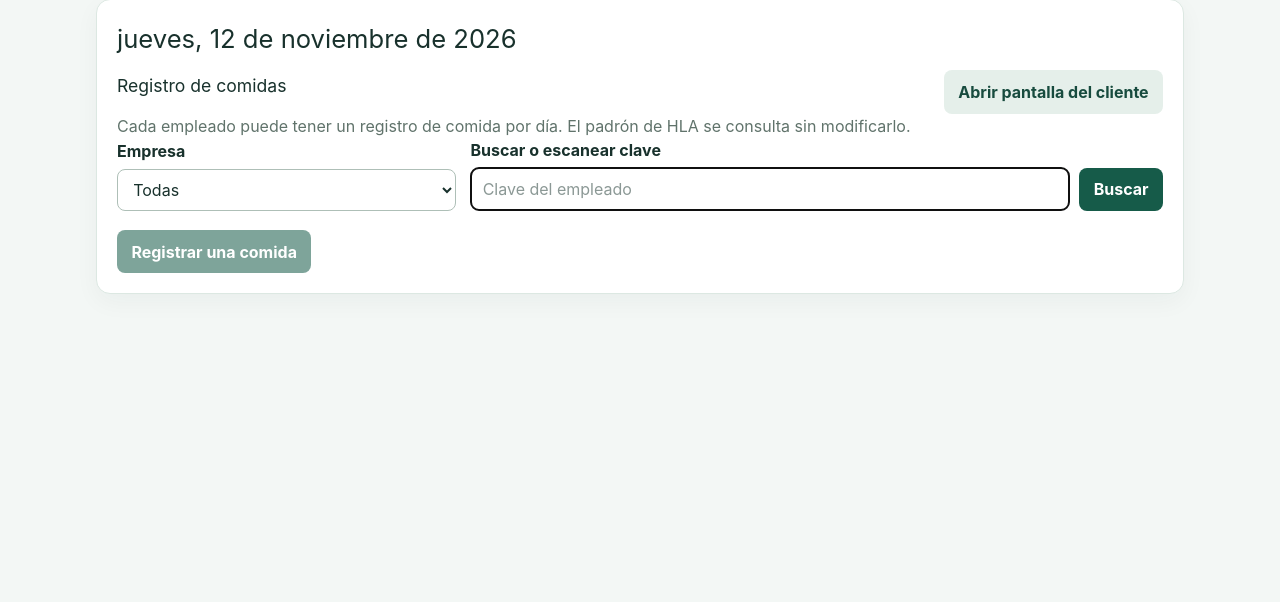
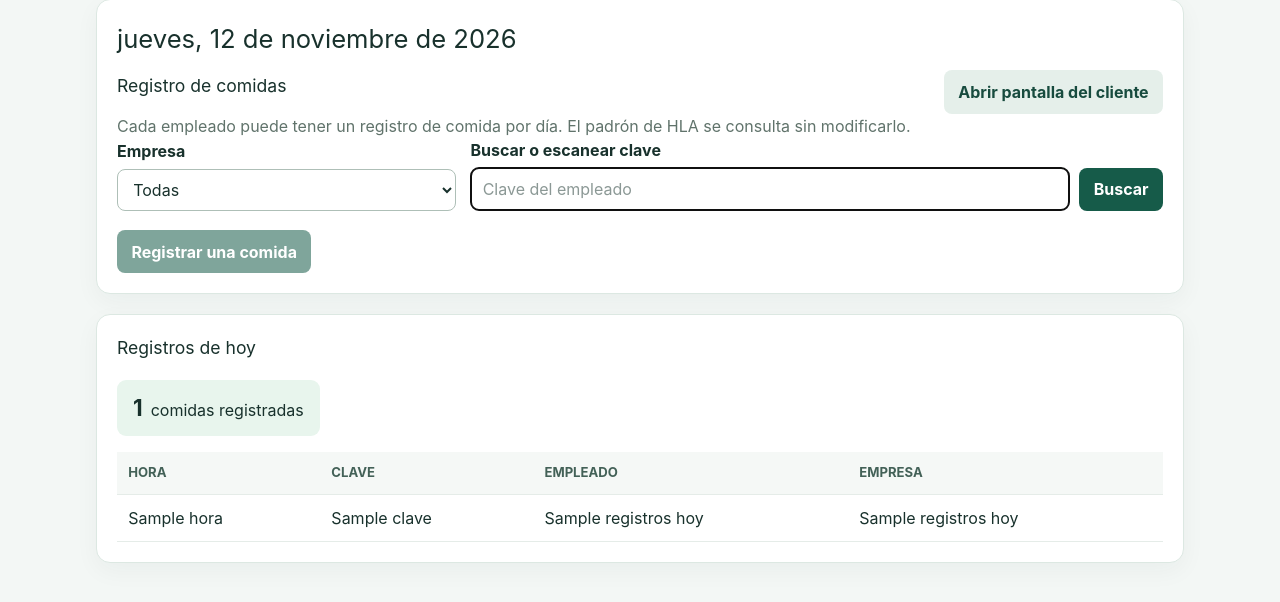
Before and after one commit to HLAsistemas/COMEDOR-RH, a Laravel app: template resources/views/consumos/index.blade.php in a window 1280 px wide. Shown: the part 145-747 px from the top of the page. Run offline with Laravel 12, Linux system fonts and the light colour scheme; the template is opened without the code that fills it: most values are stand-ins (such as "Sample title", 1, 10 or a date in 2020); style sheets or scripts are compiled from the project's sources.

Commit message:
feat(comedor): historial y conteo de registros del día en consumos
Muestra en /comedor/consumos la lista de comidas registradas hoy (hora,
clave, empleado y empresa) con su total. Al registrar por escaneo, la
fila nueva y el conteo se actualizan sin recargar la página.

Co-Authored-By: Claude Opus 5.5 <noreply@anthropic.com>

```diff
--- a/resources/views/consumos/index.blade.php
+++ b/resources/views/consumos/index.blade.php
@@ -42,6 +42,36 @@
             <button id="registrar-consumo" type="submit" disabled>Registrar una comida</button>
         </form>
     </section>
+    <section class="card">
+        <h2>Registros de hoy</h2>
+        <div class="summary">
+            <strong id="total-registros-hoy">{{ $registrosHoy->count() }}</strong>
+            <span>comidas registradas</span>
+        </div>
+        <p id="sin-registros-hoy" class="muted" @if ($registrosHoy->isNotEmpty()) hidden @endif>Aún no hay comidas registradas hoy.</p>
+        <div class="table-wrap" id="tabla-registros-hoy" @if ($registrosHoy->isEmpty()) hidden @endif>
+            <table>
+                <thead>
+                    <tr>
+                        <th>Hora</th>
+                        <th>Clave</th>
+                        <th>Empleado</th>
+                        <th>Empresa</th>
+                    </tr>
+                </thead>
+                <tbody id="registros-hoy">
+                    @foreach ($registrosHoy as $registro)
+                        <tr>
+                            <td>{{ $registro['hora'] }}</td>
+                            <td>{{ $registro['clave'] }}</td>
+                            <td>{{ $registro['nombre'] }}</td>
+                            <td>{{ $registro['empresa_nombre'] }}</td>
+                        </tr>
+                    @endforeach
+                </tbody>
+            </table>
+        </div>
+    </section>
     <dialog id="comida-registrada-modal" class="meal-confirmation" aria-labelledby="comida-registrada-titulo">
         <div class="meal-confirmation-content">
             <h2 id="comida-registrada-titulo">Comida registrada</h2>
@@ -68,6 +98,10 @@
     const registrationPhoto = document.getElementById('comida-registrada-foto');
     const registrationEmployee = document.getElementById('comida-registrada-empleado');
     const closeRegistrationModal = document.getElementById('cerrar-comida-registrada');
+    const todayTotal = document.getElementById('total-registros-hoy');
+    const todayRows = document.getElementById('registros-hoy');
+    const todayTable = document.getElementById('tabla-registros-hoy');
+    const todayEmpty = document.getElementById('sin-registros-hoy');
     let qrRegistrationInProgress = false;
     let registrationModalTimeout;
 
@@ -96,6 +130,20 @@
         recordButton.disabled = false;
         searchStatus.textContent = '';
         results.replaceChildren();
+    };
+
+    const addTodayRecord = (record) => {
+        if (!record) return;
+        const row = document.createElement('tr');
+        [record.hora, record.clave, record.nombre, record.empresa_nombre].forEach((value) => {
+            const cell = document.createElement('td');
+            cell.textContent = value ?? '';
+            row.append(cell);
+        });
+        todayRows.prepend(row);
+        todayTotal.textContent = String(todayRows.children.length);
+        todayTable.hidden = false;
+        todayEmpty.hidden = true;
     };
 
     const normalizeCodePart = (value) => value
@@ -173,6 +221,7 @@
         registrationEmployee.textContent =
             `${payload.empleado.nombre} — ${payload.empleado.empresa_nombre} — ${payload.empleado.clave}`;
         searchInput.value = '';
+        addTodayRecord(payload.registro);
         window.notifyCustomerDisplay({ tipo: 'exito', empleado: payload.empleado });
         registrationModal.showModal();
         clearTimeout(registrationModalTimeout);
```
Also changed, not shown: app/Http/Controllers/ConsumosController.php (+28 -3 lines), tests/Feature/ConsumosTest.php (+39 -1 lines).
